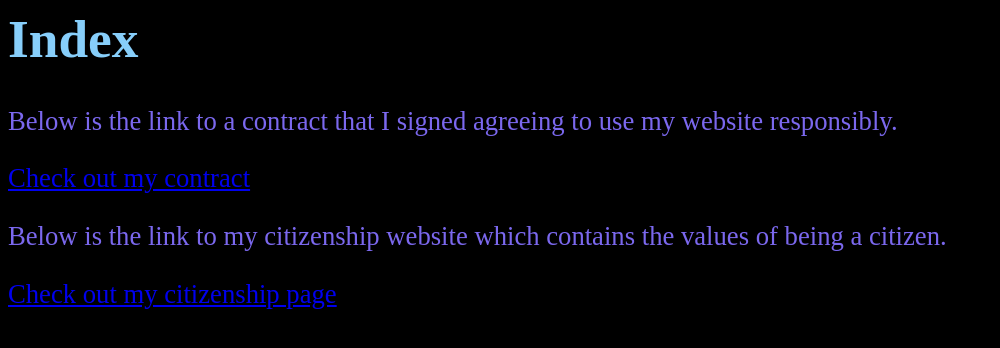
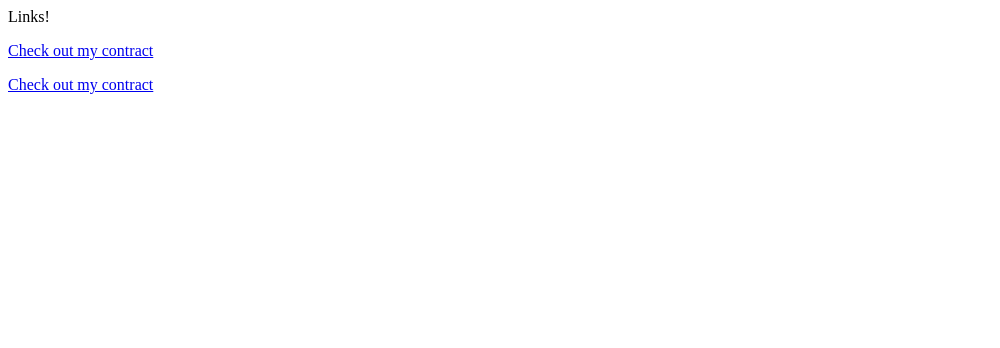
Before and after one commit to LSRHS-4-08/site, a plain HTML site: page index.html in a window 1280 px wide. Shown: the whole page, without its empty margins (0-1000 px from the left). Drawn offline with Linux system fonts and the light colour scheme.

Commit message:
Now finshed i think

```diff
--- a/index.html
+++ b/index.html
@@ -1,12 +1,6 @@
 <html>
-  <head>
-  <link rel="stylesheet" type="text/css" href="style.css">
+<head>
+  Links!
   </head>
-  <body>
-    <h1>Index</h1>
-    <p>Below is the link to a contract that I signed agreeing to use my website responsibly.</p>
-   <a href="contract.html". >Check out my contract </a>
-    <p>Below is the link to my citizenship website which contains the values of being a citizen.</p>
-   <a href="citizenship2.html". >Check out my citizenship page </a>
- </body>
- </html>
+  <p> <a href="contract.html". >Check out my contract </a>
+    <p> <a href="citizenship.html". >Check out my contract </a>
```
Also changed, not shown: contract.html (+2 -0 lines).
